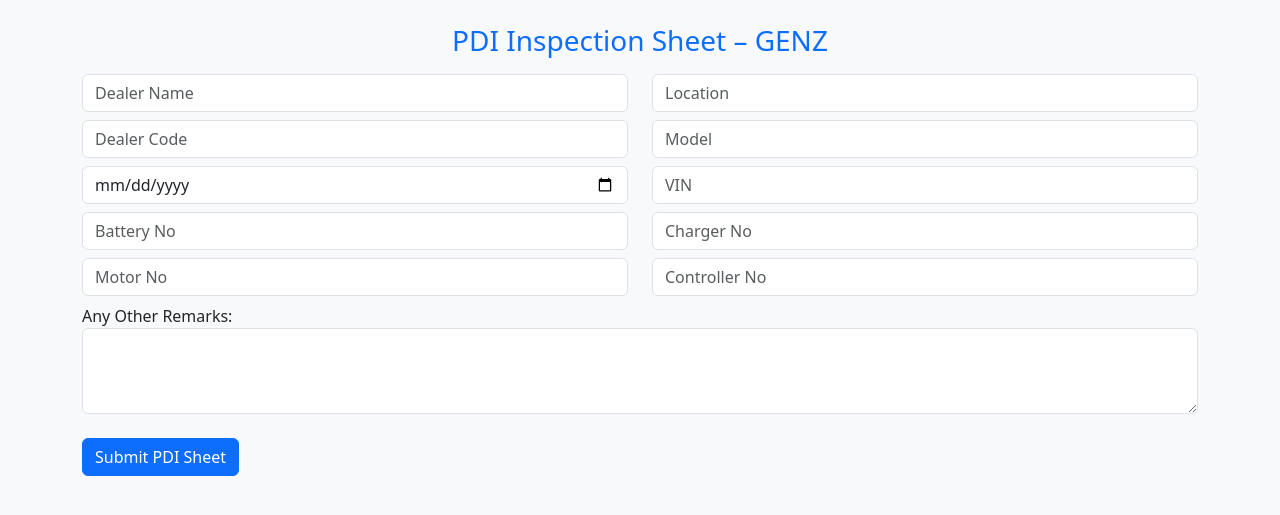
After one commit to PriyanshuVe/smg_service_portal, a Django app: page /pdi-inspection/ in a window 1280 px wide. The commit adds this page. Shown: the top 515 px of the page. Run offline with Django 5.2, Linux system fonts and the light colour scheme.

Commit message:
Day 23 Extended: Added PDI Inspection Sheet integration with Google Sheets

```diff
--- a/portal/templates/portal/dealer_dashboard.html
+++ b/portal/templates/portal/dealer_dashboard.html
@@ -26,7 +26,7 @@
         <a href="{% url 'test_ride_form' %}" class="btn btn-outline-success btn-sm me-2">Customer Test Ride</a>
         <a href="{% url 'customer_feedback_form' %}" class="btn btn-outline-info btn-sm me-2">Customer Feedback</a>
         <a href="{% url 'dealer_quotation' %}" class="btn btn-outline-primary btn-sm mt-2">Quotation Maker</a>
-        <a href="#" class="btn btn-outline-secondary btn-sm disabled">PDI Inspection Sheet (Coming Soon)</a>
+        <a href="{% url 'pdi_inspection_form' %}" class="btn btn-outline-secondary btn-sm me-2">PDI Inspection Sheet</a>
     </div>
 
     <a href="{% url 'dealer_add_inventory' %}" class="btn btn-outline-primary btn-sm mt-2">Manage Inventory</a>
--- /dev/null
+++ b/portal/templates/portal/pdi_inspection_form.html
@@ -0,0 +1,36 @@
+{% load static %}
+<!DOCTYPE html>
+<html lang="en">
+<head>
+<meta charset="UTF-8">
+<title>PDI Inspection Sheet | SMG Portal</title>
+<link rel="stylesheet" href="https://cdn.jsdelivr.net/npm/bootstrap@5.3.0/dist/css/bootstrap.min.css">
+</head>
+<body class="bg-light">
+<div class="container mt-4 mb-5">
+  <h3 class="text-center text-primary mb-3">PDI Inspection Sheet – GENZ</h3>
+  <form method="POST">
+    {% csrf_token %}
+    <div class="row">
+      <div class="col-md-6 mb-2"><input type="text" name="dealer_name" class="form-control" placeholder="Dealer Name" required></div>
+      <div class="col-md-6 mb-2"><input type="text" name="location" class="form-control" placeholder="Location" required></div>
+      <div class="col-md-6 mb-2"><input type="text" name="dealer_code" class="form-control" placeholder="Dealer Code" required></div>
+      <div class="col-md-6 mb-2"><input type="text" name="model_name" class="form-control" placeholder="Model" required></div>
+      <div class="col-md-6 mb-2"><input type="date" name="date" class="form-control" required></div>
+      <div class="col-md-6 mb-2"><input type="text" name="vin" class="form-control" placeholder="VIN" required></div>
+      <div class="col-md-6 mb-2"><input type="text" name="battery_no" class="form-control" placeholder="Battery No"></div>
+      <div class="col-md-6 mb-2"><input type="text" name="charger_no" class="form-control" placeholder="Charger No"></div>
+      <div class="col-md-6 mb-2"><input type="text" name="motor_no" class="form-control" placeholder="Motor No"></div>
+      <div class="col-md-6 mb-2"><input type="text" name="controller_no" class="form-control" placeholder="Controller No"></div>
+    </div>
+
+    <div class="mb-3">
+      <label>Any Other Remarks:</label>
+      <textarea name="remarks" class="form-control" rows="3"></textarea>
+    </div>
+
+    <button type="submit" class="btn btn-primary mt-2">Submit PDI Sheet</button>
+  </form>
+</div>
+</body>
+</html>
--- a/portal/views.py
+++ b/portal/views.py
@@ -11,7 +11,7 @@
 import gspread
 from oauth2client.service_account import ServiceAccountCredentials
 import os
-from .models import TestRide, CustomerFeedback, Quotation
+from .models import TestRide, CustomerFeedback, Quotation, PDIInspection
 from decimal import Decimal, InvalidOperation
 from django.db import IntegrityError, transaction
 import random, string, requests
@@ -486,28 +486,23 @@
             'expectations': request.POST.get('expectations'),
             'budget': request.POST.get('budget'),
             'reference': request.POST.get('reference'),
-            'salesperson': request.POST.get('salesperson')
+            'salesperson': request.POST.get('salesperson'),
         }
 
-        # ✅ Save to Database
+        # ✅ Save locally to DB
         TestRide.objects.create(**data)
 
-        # ✅ Try saving to Google Sheet only if credentials file exists
+        # ✅ Push to Google Sheet (Apps Script endpoint)
+        GOOGLE_SCRIPT_URL = "https://script.google.com/macros/s/AKfycbxIz5DSv1SQS0CNzzcvZo8nPyoDLpv6cgdjpjnDlv-BLo4MVtHdHCe01kmPg5A7xy8g/exec"  # replace with your actual script URL
         try:
-            if os.path.exists("google_creds.json"):
-                scope = ["https://spreadsheets.google.com/feeds",
-                         "https://www.googleapis.com/auth/drive"]
-                creds = ServiceAccountCredentials.from_json_keyfile_name("google_creds.json", scope)
-                client = gspread.authorize(creds)
-                sheet = client.open("SMG Test Ride Data").sheet1
-                sheet.append_row(list(data.values()))
-                print("✅ Data also saved to Google Sheet.")
+            response = requests.post(GOOGLE_SCRIPT_URL, json=data)
+            if response.status_code == 200:
+                messages.success(request, "Test ride data saved and synced to Google Sheet successfully!")
             else:
-                print("⚠️ google_creds.json not found — skipping sheet save.")
+                messages.warning(request, "Saved locally but failed to sync with Google Sheet.")
         except Exception as e:
-            print("❌ Google Sheet error:", e)
+            messages.warning(request, f"Saved locally. Sheet sync error: {e}")
 
-        messages.success(request, "Test ride data saved successfully!")
         return redirect('test_ride_form')
 
     return render(request, "portal/test_ride_form.html")
@@ -604,3 +599,36 @@
     response['Content-Disposition'] = f'attachment; filename={filename}'
     wb.save(response)
     return response
+
+def pdi_inspection_form(request):
+    if request.method == "POST":
+        data = {
+            'dealer_name': request.POST.get('dealer_name'),
+            'location': request.POST.get('location'),
+            'dealer_code': request.POST.get('dealer_code'),
+            'model_name': request.POST.get('model_name'),
+            'date': request.POST.get('date'),
+            'vin': request.POST.get('vin'),
+            'battery_no': request.POST.get('battery_no'),
+            'charger_no': request.POST.get('charger_no'),
+            'motor_no': request.POST.get('motor_no'),
+            'controller_no': request.POST.get('controller_no'),
+            'remarks': request.POST.get('remarks'),
+        }
+
+        PDIInspection.objects.create(**data)
+
+        # ✅ Push to Google Sheet
+        GOOGLE_SCRIPT_URL = "https://script.google.com/macros/s/AKfycbxxVxtarpCF__wFfgoiE57wuVjZyetksdcCvADmnENjjokWAGZQ1ZWYkQmD9EQ1DKr1jQ/exec"  # replace with actual Apps Script link
+        try:
+            response = requests.post(GOOGLE_SCRIPT_URL, json=data)
+            if response.status_code == 200:
+                messages.success(request, "PDI inspection saved and synced to Google Sheet!")
+            else:
+                messages.warning(request, "PDI saved locally but failed to sync to Google Sheet.")
+        except Exception as e:
+            messages.warning(request, f"Saved locally. Sheet sync error: {e}")
+
+        return redirect('pdi_inspection_form')
+
+    return render(request, "portal/pdi_inspection_form.html")
--- a/smg_portal/urls.py
+++ b/smg_portal/urls.py
@@ -43,4 +43,5 @@
     # Quotation Maker
     path('dealer/quotation/', views.dealer_quotation, name='dealer_quotation'),
     path('dealer/quotation/download/<int:quotation_id>/', views.download_quotation_excel, name='download_quotation_excel'),
+    path('pdi-inspection/', views.pdi_inspection_form, name='pdi_inspection_form'),
 ]
```
Also changed, not shown: portal/models.py (+17 -0 lines), db.sqlite3, portal/migrations/0015_pdiinspection.py (added).
